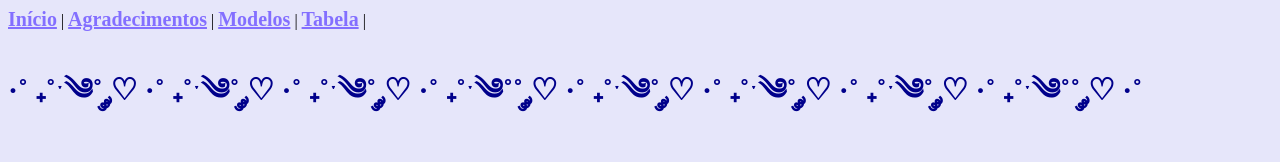
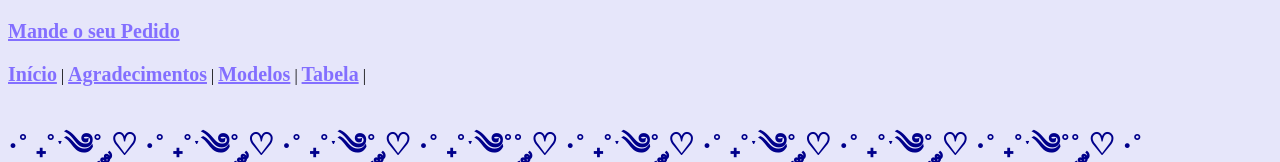
Before and after one commit to AndressaCamila02/nikeocome-o, a plain HTML site: page index.html in a window 1280 px wide. Shown: the top 162 px of the page. Drawn offline with Linux system fonts and the light colour scheme; a script that the page names is missing.

Commit message:
ahahahah

```diff
--- a/index.html
+++ b/index.html
@@ -8,6 +8,11 @@
 
 </head>
 <body>
+
+  <p>
+       <a href="formulario.html"> Mande o seu Pedido </a>
+
+   </p>
 
  <body bg color="whitesmoke">
 
```
